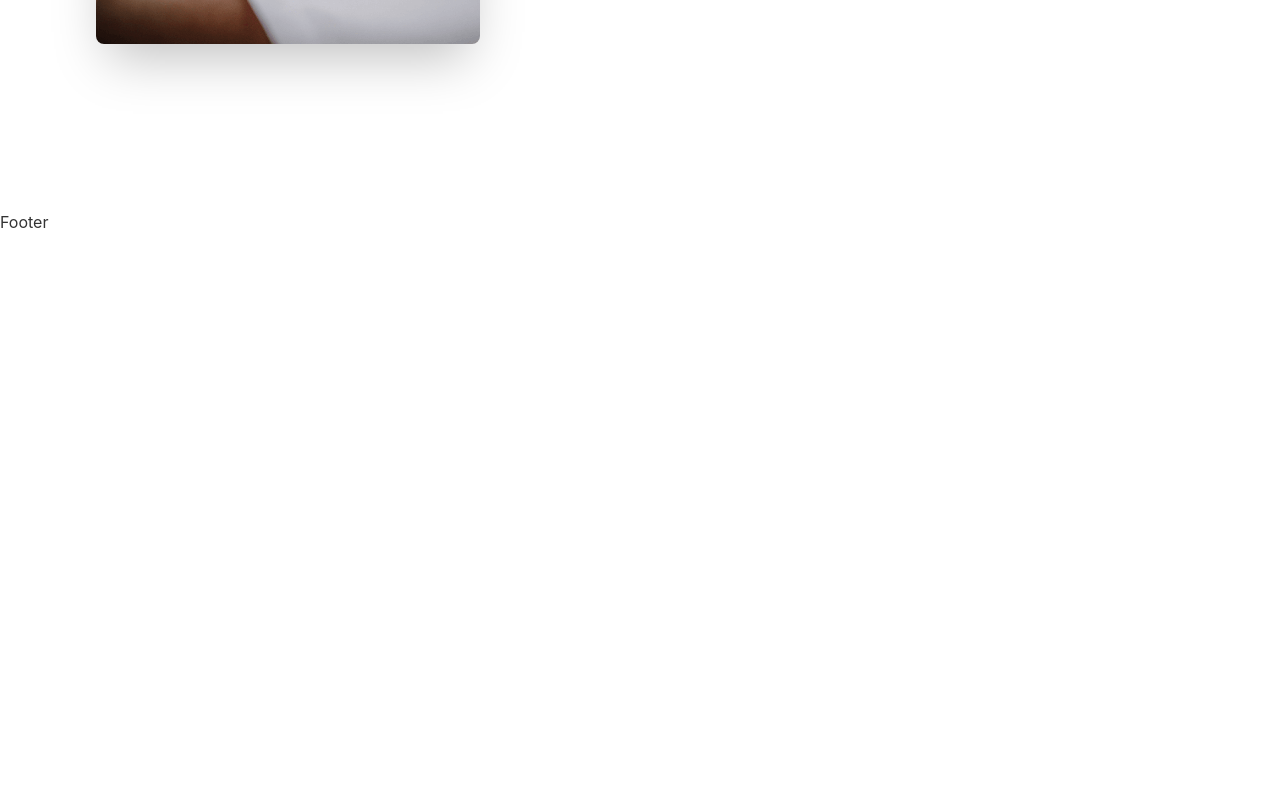
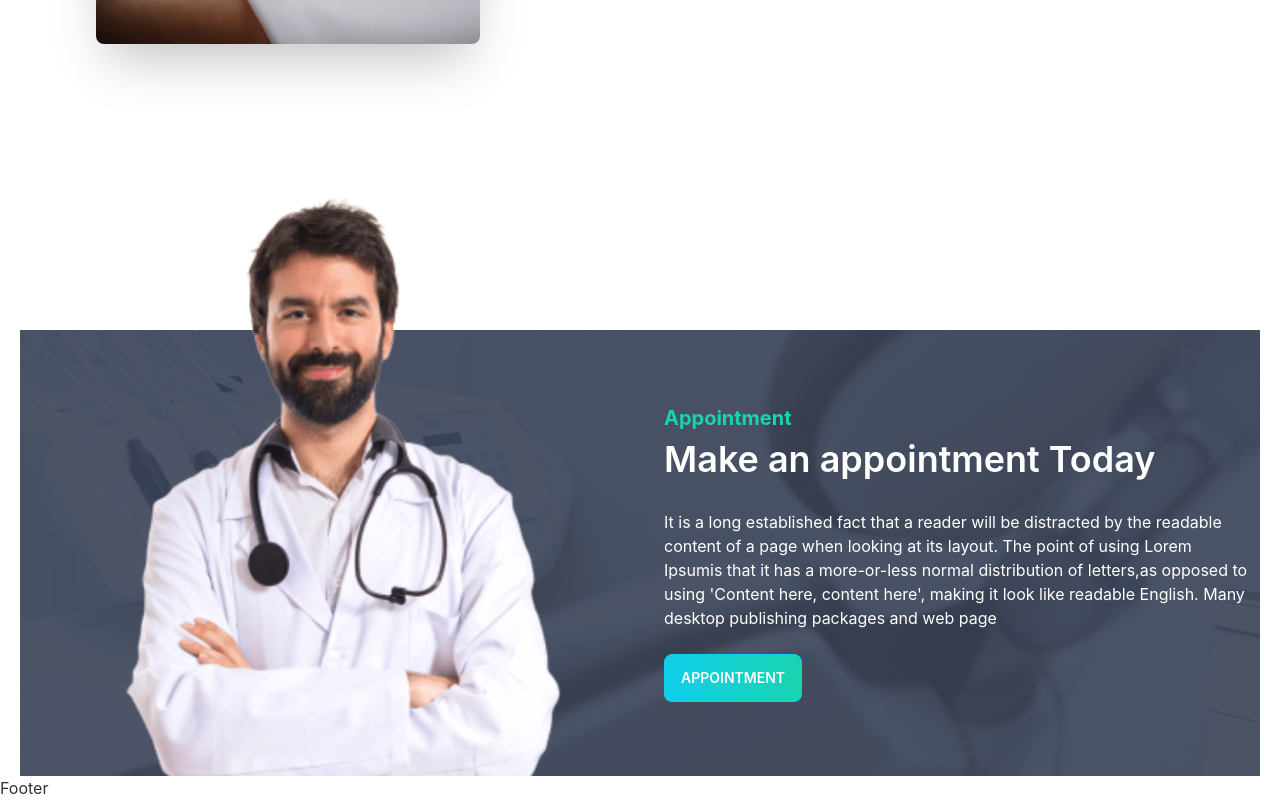
Before and after one commit to mohammedtakbir/doctors-portal-client, a React (Create React App) app: page / in a window 1280 px wide. Shown: the part 2169-2969 px from the top of the page. Before the commit the page ends 2403 px from the top, so only its background shows below. Built offline with nearby package versions, Linux system fonts and the light colour scheme.

Commit message:
add makeAppointment section

```diff
--- /dev/null
+++ b/src/Components/PrimaryButton/PrimaryButton.js
@@ -0,0 +1,9 @@
+import React from 'react';
+
+const PrimaryButton = ({ children }) => {
+    return (
+        <button className="btn btn-primary bg-gradient-to-r from-primary to-secondary text-white">{children}</button>
+    );
+};
+
+export default PrimaryButton;
--- a/src/Pages/Home/Banner/Banner.js
+++ b/src/Pages/Home/Banner/Banner.js
@@ -1,6 +1,7 @@
 import React from 'react';
 import './Banner.css';
 import chair from '../../../assets/images/chair.png'
+import PrimaryButton from '../../../Components/PrimaryButton/PrimaryButton';
 
 const Banner = () => {
     return (
@@ -11,7 +12,7 @@
                     <div>
                         <h1 className="text-5xl font-bold">Your New Smile Starts Here</h1>
                         <p className="py-6">Lorem Ipsum is simply dummy text of the printing and typesetting industry. Lorem Ipsum has been the industry's standard dummy text ever since the</p>
-                        <button className="btn btn-primary bg-gradient-to-r from-primary to-secondary text-white">Get Started</button>
+                        <PrimaryButton>Get Started</PrimaryButton>
                     </div>
                 </div>
             </div>
--- a/src/Pages/Home/DentalCare/DentalCare.js
+++ b/src/Pages/Home/DentalCare/DentalCare.js
@@ -1,16 +1,17 @@
 import React from 'react';
 import treatment from '../../../assets/images/treatment.png'
+import PrimaryButton from '../../../Components/PrimaryButton/PrimaryButton';
 
 const DentalCare = () => {
     return (
-        <div className='py-[150px]'>
+        <div className='pt-[150px] lg:pb-[270px] pb-10'>
             <div className="hero">
                 <div className="hero-content flex-col lg:flex-row gap-[100px]">
                     <img alt='' src={treatment} className="lg:max-w-sm rounded-lg shadow-2xl md:w-[80%]" />
                     <div className='lg:w-1/2 md:w-[80%]'>
                         <h1 className="text-5xl font-bold text-[#3A4256]">Exceptional Dental Care, on Your Terms</h1>
                         <p className="py-6">It is a long established fact that a reader will be distracted by the readable content of a page when looking at its layout. The point of using Lorem Ipsumis that it has a more-or-less normal distribution of letters,as opposed to using 'Content here, content here', making it look like readable English. Many desktop publishing packages and web page</p>
-                        <button className="btn btn-primary bg-gradient-to-r from-primary to-secondary text-white">Get Started</button>
+                        <PrimaryButton>Get Started</PrimaryButton>
                     </div>
                 </div>
             </div>
--- a/src/Pages/Home/Home/Home.js
+++ b/src/Pages/Home/Home/Home.js
@@ -3,6 +3,7 @@
 import Banner from '../Banner/Banner';
 import ServiceCards from '../ServiceCards/ServiceCards';
 import DentalCare from '../DentalCare/DentalCare';
+import MakeAppointment from '../MakeAppointment/MakeAppointment';
 
 const Home = () => {
     return (
@@ -11,6 +12,7 @@
             <InfoCards />
             <ServiceCards />
             <DentalCare />
+            <MakeAppointment />
         </div>
     );
 };
--- /dev/null
+++ b/src/Pages/Home/MakeAppointment/MakeAppointment.css
@@ -0,0 +1,6 @@
+.makeAppoint-bg{
+    background-image: url(../../../assets/images/appointment.png);
+    background-position: center;
+    background-size: cover;
+    background-repeat: no-repeat;
+}
--- /dev/null
+++ b/src/Pages/Home/MakeAppointment/MakeAppointment.js
@@ -0,0 +1,24 @@
+import React from 'react';
+import doctor from '../../../assets/images/doctor-small.png';
+import PrimaryButton from '../../../Components/PrimaryButton/PrimaryButton';
+import './MakeAppointment.css'
+
+const MakeAppointment = () => {
+    return (
+        <section className='makeAppoint-bg'>
+            <div className="hero">
+                <div className="hero-content lg:p-0 flex-col lg:flex-row">
+                    <img alt='/' src={doctor} className="lg:w-1/2 md:w-[70%] -mt-36 md:block hidden" />
+                    <div className='p-2'>
+                        <h3 className="text-xl font-bold text-secondary">Appointment</h3>
+                        <h2 className="text-[36px] font-semibold text-white">Make an appointment Today</h2>
+                        <p className="py-6 text-white">It is a long established fact that a reader will be distracted by the readable content of a page when looking at its layout. The point of using Lorem Ipsumis that it has a more-or-less normal distribution of letters,as opposed to using 'Content here, content here', making it look like readable English. Many desktop publishing packages and web page</p>
+                        <PrimaryButton>Appointment</PrimaryButton>
+                    </div>
+                </div>
+            </div>
+        </section>
+    );
+};
+
+export default MakeAppointment;
```
